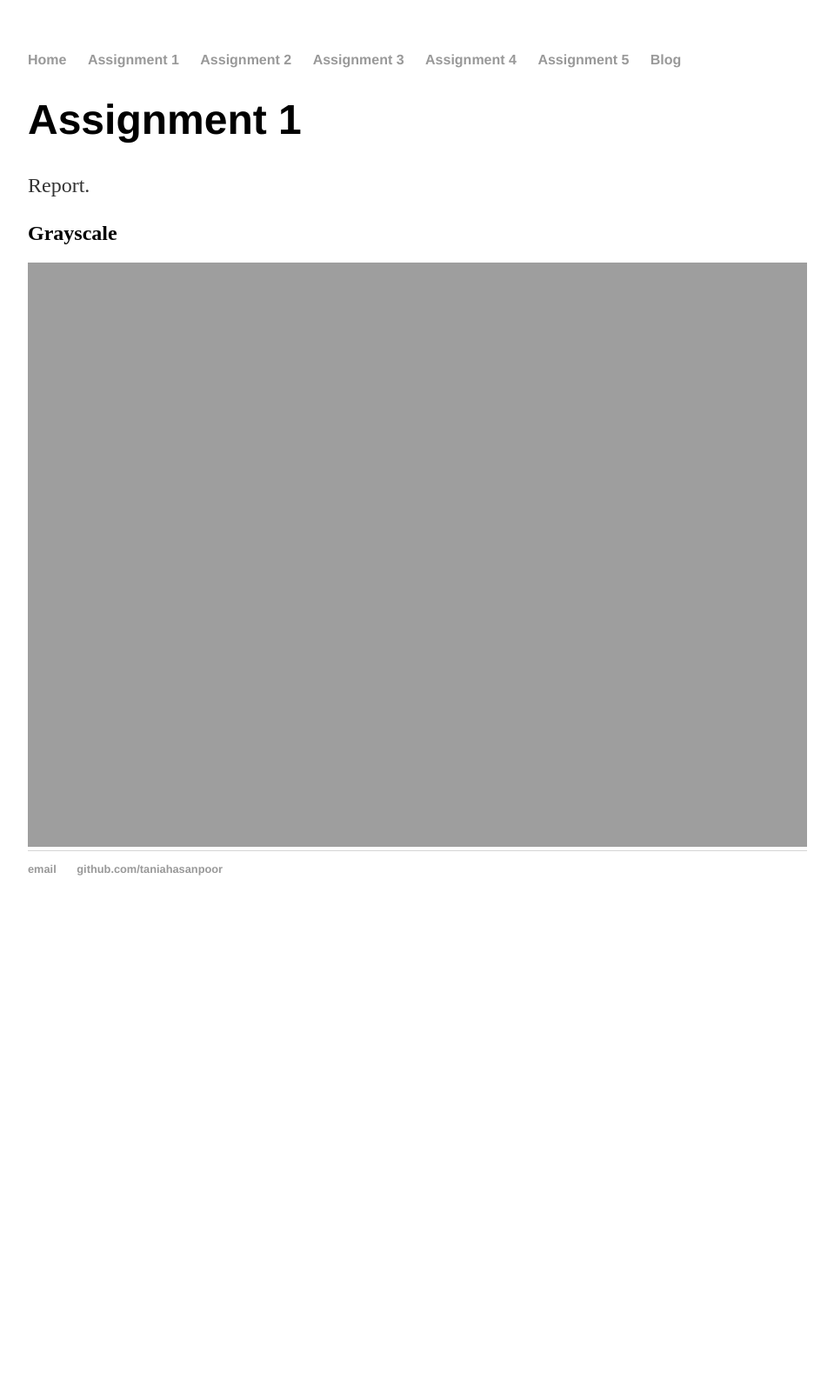
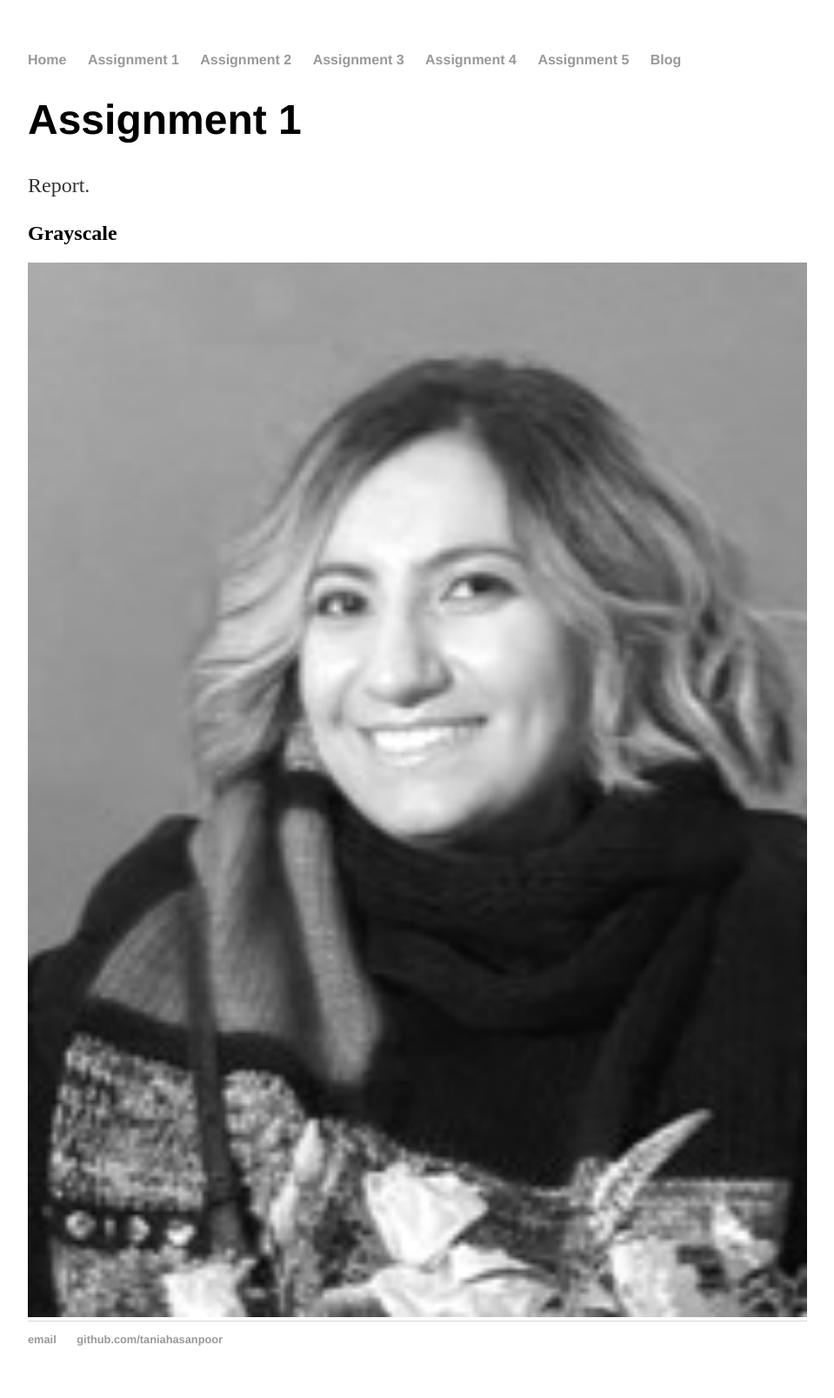
Before and after one commit to taniahasanpoor/taniahasanpoor-github.io, a Jekyll site: the page built from assignment1/index.html, in a window 1280 px wide. Shown: the whole page at 87% size, without its empty margins (160-1119 px from the left). Built offline with Jekyll 4.4.1, drawn with Linux system fonts in a browser that asks for light colours; before the commit the page ends 1067 px from its top, so only the background shows below that.

Commit message:
Update index.html

```diff
--- a/assignment1/index.html
+++ b/assignment1/index.html
@@ -13,5 +13,5 @@
 	<h1>Assignment 1</h1>
 	<p>Report.</p>
 	<h2>Grayscale</h2>
-	<img src="https://taniahasanpoor.github.io/assignment1/images/GrayscaleTania.png" alt="GrayscaleTania">
+	<img src="https://taniahasanpoor.github.io/assignment1/images/Grayscale.png" alt="Grayscale">
 </div>
```
